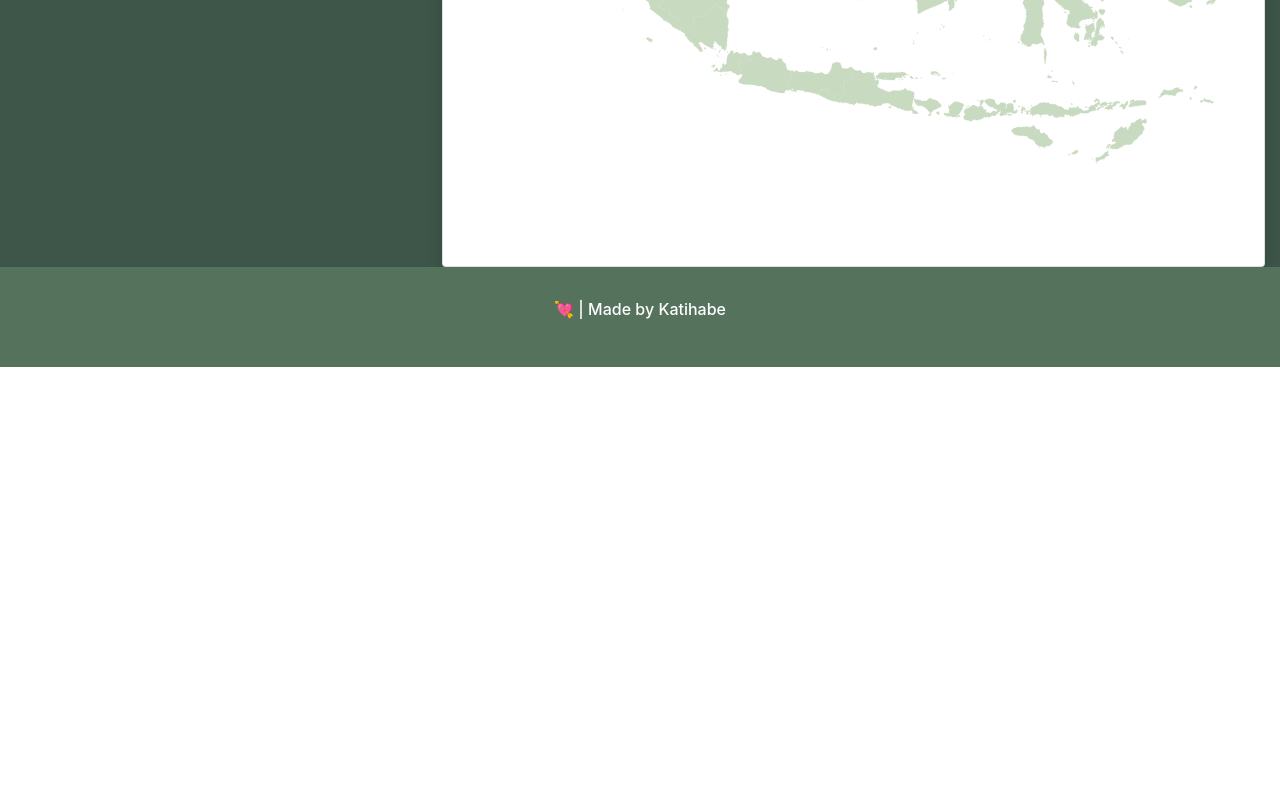
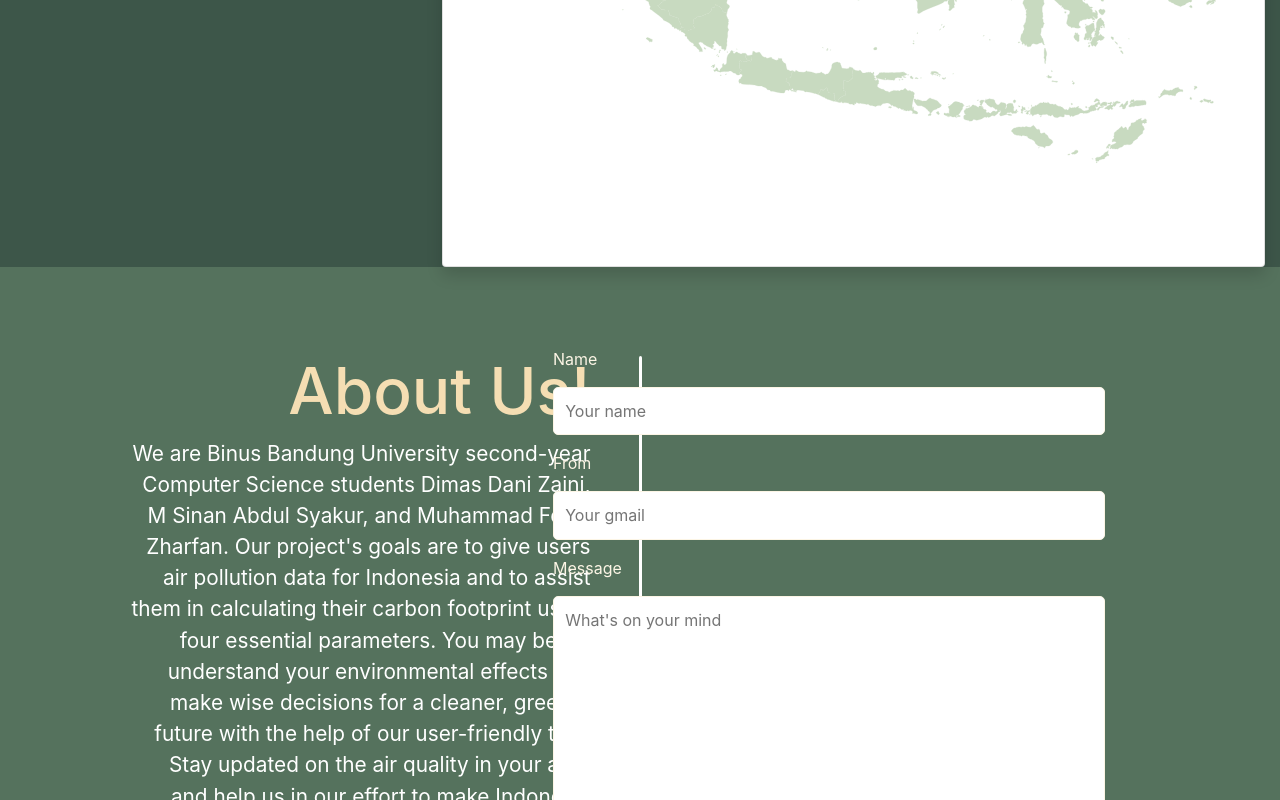
Before and after one commit to Sinanaas/carbon-footprint-react-web, a React (Create React App) app: page / in a window 1280 px wide. Shown: the part 2000-2800 px from the top of the page. Before the commit the page ends 2367 px from the top, so only its background shows below. Built offline with nearby package versions, Linux system fonts and the light colour scheme; no server answers.

Commit message:
Footer (about us) feature done

```diff
--- a/package.json
+++ b/package.json
@@ -8,6 +8,8 @@
     "@testing-library/user-event": "^13.5.0",
     "axios": "^1.5.0",
     "bootstrap": "^5.3.2",
+    "emailjs": "^4.0.3",
+    "emailjs-com": "^3.2.0",
     "react": "^18.2.0",
     "react-bootstrap": "^2.8.0",
     "react-dom": "^18.2.0",
--- a/src/Components/Footer.css
+++ b/src/Components/Footer.css
@@ -1,11 +1,145 @@
 footer {
-    font-weight: 500;
+    /* font-weight: 500; */
     color: white;
+    background-color: #55725D;
+    top: 100%;
+    padding: 5rem 0;
+}
+
+.footer-all-container {
+    display: flex;
+    flex-direction: row;
+    justify-content: center;
+    align-items: center;
+}
+
+.about-mid {
+    border-left: 3px solid white;
+    border-radius: 5px;
+    height: 500px;
     display: flex;
     justify-content: center;
     align-items: center;
-    background-color: #55725D;
-    min-height: 100px;
-    position: sticky;
-    top: 100%;
+
 }
+
+.about-left {
+    width: 50%;
+    text-align: right;
+    /* border: red 1px solid; */
+    display: flex;
+    justify-content: flex-end;
+
+}
+
+.about-right {
+    align-items: start;
+    /* border: red 1px solid; */
+    width: 50%;
+    display: flex;
+    justify-content: flex-start;
+}
+
+.about-left-text {
+    width: 80%;
+    padding-right: 3rem;
+    /* background-color: cyan; */
+}
+
+.about-left-text h1 {
+    color: wheat;
+    font-size: 4rem;
+}
+
+.about-left-text p {
+    font-size: 1.3rem;
+}
+
+.contacts-container {
+    display: flex;
+    justify-content: space-evenly;
+    align-items: center;
+    width: 80%;
+    display: flex;
+    justify-content: flex-start;
+    padding-left: 5rem;
+}
+
+.left-container {
+    display: flex;
+    justify-content: flex-end;
+    width: 50%;
+}
+
+.left-container h1 {
+    font-size: 7rem;
+    color: #FCF5E5;
+    text-align: right;
+}
+
+.right-container {
+    display: flex;
+    justify-content: center;
+    width: 50%;
+}
+
+.name-container {
+    display: flex;
+    flex-direction: column;
+    width: 100%;
+}
+
+.from-container {
+    display: flex;
+    flex-direction: column;
+    width: 100%;
+    text-align: left;
+}
+
+.name-container label {
+    display: flex;
+}
+
+.message-container {
+    display: flex;
+    justify-content: flex-start;
+    flex-direction: column;
+    width: 100%;
+}
+
+.message-container label {
+    display: flex;
+    left: 0;
+}
+
+.submit-container {
+    display: flex;
+}
+
+.submit-container {
+    display: flex;
+    width: 100%;
+}
+
+label {
+    color: #FCF5E5;
+}
+
+input, textarea {
+    /* background-color: #2C2D2D; */
+    border: 1px solid #FCF5E5;
+    border-radius: 5px;
+    padding: .7rem;
+    color: black;
+    margin: .5rem 0 1rem 0;
+    max-width: 100%;
+}
+
+button {
+    padding: .4rem 1rem .4rem 1rem;
+    border-radius: 5px;
+    border: none;
+    font-weight: 600;
+    /* color: #2C2D2D; */
+    cursor: pointer;
+}
--- a/src/Components/Footer.jsx
+++ b/src/Components/Footer.jsx
@@ -1,11 +1,61 @@
-import React, { Component } from 'react';
+import React, { useRef } from 'react';
 import './Footer.css'
+import emailjs from 'emailjs-com';
 
 const Footer = () => {
+    function refreshPage() {
+        window.location.reload(false);
+      }
+
+      const form = useRef();
+
+      const sendEmail = (e) => {
+        e.preventDefault(); // prevents the page from reloading when you hit “Send”
+
+        emailjs.sendForm('service_88ziwsr', 'template_5ty8935', form.current, 'MXZpCdpJz8PVU2j9_')
+          .then((result) => {
+            console.log("Result:" + result)
+            alert("Successfully sent the email!")
+            refreshPage()
+          }, (error) => {
+            console.log("Error:" + error)
+          });
+      };
     return (
         <>
-            <footer>
-                <p>💘 | Made by Katihabe</p>
+            <footer className='footer-all-container'>
+                <div className="about-left">
+                    <div className="about-left-text">
+                        <h1>About Us!</h1>
+                        <p>We are Binus Bandung University second-year Computer Science students Dimas Dani Zaini, M Sinan Abdul Syakur, and Muhammad Feiza Zharfan. Our project's goals are to give users air pollution data for Indonesia and to assist them in calculating their carbon footprint using four essential parameters. You may better understand your environmental effects and make wise decisions for a cleaner, greener future with the help of our user-friendly tool. Stay updated on the air quality in your area and help us in our effort to make Indonesia environmentally conscious. </p>
+                    </div>
+                </div>
+                <div className="about-mid">
+
+                </div>
+                <div className="about-right">
+                    <div className="contacts-container">
+                        <div className="right-container">
+                            <form ref={form} onSubmit={sendEmail}>
+                                <div className="name-container">
+                                    <label htmlFor="name">Name</label>
+                                    <input type="text" name="name" id="nameTxt" placeholder='Your name'/>
+                                </div>
+                                <div className="from-container">
+                                    <label htmlFor="from">From</label>
+                                    <input type="email" pattern=".+@gmail\.com" name="from" id="fromTxt" placeholder='Your gmail'/>
+                                </div>
+                                <div className="message-container">
+                                    <label htmlFor="message">Message</label>
+                                    <textarea id="message" name="message" placeholder="What's on your mind" rows="8" cols="50" required></textarea>
+                                </div>
+                                <div className="submit-container">
+                                    <button type='submit'>Submit</button>
+                                </div>
+                            </form>
+                        </div>
+                    </div>
+                </div>
             </footer>
         </>
     )
--- a/src/Components/Map.jsx
+++ b/src/Components/Map.jsx
@@ -177,7 +177,7 @@ const Map = () => {
 
     return (
         <>
-            <div className='card rounded shadow bg-body-tertiary rounded p-5'>
+            <div className='card rounded shadow bg-body-tertiary rounded p-5 '>
                 <div className="mapTitle mb-3">
                     <h3>Jelajahi Kualitas Udara di Indonesia</h3>
                 </div>
--- a/src/Components/Rank.jsx
+++ b/src/Components/Rank.jsx
@@ -199,48 +199,41 @@ const Rank = () => {
 
     return (
         <>
-            <div className='container' >
+            <div className='container'>
                 <section className="rank p-4 rounded">
                     <div className="title mb-4 text-light text-center">
                         <h3>Rank Kualitas Udara di Indonesia</h3>
                     </div>
-                    <Table>
+                    <div className="scrollable-table" style={{ maxHeight: '500px', overflow: 'auto' }}>
+                        <Table striped bordered hover className='w-100 text-center bg-white'>
+                            <thead className='text-center table-success'>
                                 <tr>
-                            <Table striped bordered hover className='w-100 text-center' style={{ marginBottom : '-0.5px'  }}>
-                                <thead className='text-center table-success'>
-                                    <th style={{ width : '10%' }}>No.</th>
-                                    <th style={{ width : '30%' }}>Nama Kota</th>
-                                    <th style={{ width : '30%' }}>Kualitas Udara</th>
-                                    <th style={{ width : '30%' }}>Status</th>
+                                    <th style={{ width: '10%' }}>No.</th>
+                                    <th style={{ width: '30%' }}>Nama Kota</th>
+                                    <th style={{ width: '30%' }}>Kualitas Udara</th>
+                                    <th style={{ width: '30%' }}>Status</th>
+                                </tr>
                             </thead>
-                            </Table>
-                        {/* </tr>
-                        <tr> */}
-                            <div style={{ maxHeight: '500px', overflow: 'auto' }}>
-                                <Table striped bordered hover className='w-100 text-center bg-white'>
-                                    {/* <tbody> */}
-                                    {
-                                        value.map((value, idx) => {
-                                            return (
+                            <tbody>
+                                {value.map((value, idx) => (
                                     <tr key={idx}>
-                                                    <td style={{ width : '10%' }}>{num++}</td>
-                                                    <td style={{ width : '30%' }}>{value.name}</td>
-                                                    <td style={{ width : '30%' }}>{value.iqa}</td>
-                                                    <td style={{ width : '30%' }}><Badge bg={getBadge(value.iqa)}text="light">{getStatus(value.iqa)}</Badge></td>
+                                        <td style={{ width: '10%' }}>{idx + 1}</td>
+                                        <td style={{ width: '30%' }}>{value.name}</td>
+                                        <td style={{ width: '30%' }}>{value.iqa}</td>
+                                        <td style={{ width: '30%' }}>
+                                            <Badge bg={getBadge(value.iqa)} text="light">
+                                                {getStatus(value.iqa)}
+                                            </Badge>
+                                        </td>
                                     </tr>
-                                            )
-                                        })
-                                    }
-                                    {/* </tbody> */}
+                                ))}
+                            </tbody>
                         </Table>
                     </div>
-                        </tr>
-                    </Table>
                 </section>
-            </div >
+            </div>
         </>
-
-    )
+    );
 }
 
 export default Rank
--- a/src/Components/Topbar.js
+++ b/src/Components/Topbar.js
@@ -18,7 +18,7 @@ function Topbar() {
     <>
 
       {/* <div className={`Topbar ${showMobileMenu ? 'mobile-menu-open' : ''}`}> */}
-      <div className='Topbar container w-100 d-flex justify-content-between p-3'>
+      <div className='Topbar container d-flex justify-content-between p-3'>
         <div className="img-container">
           <img src={Logo} alt="logo" />
         </div>
```
Also changed, not shown: src/Components/CustomBadgeStyles.css (added, +24 -0 lines), 1 other file (tests, documents, lock files or other folders). Lines whose indentation alone changed are shown as unchanged.
